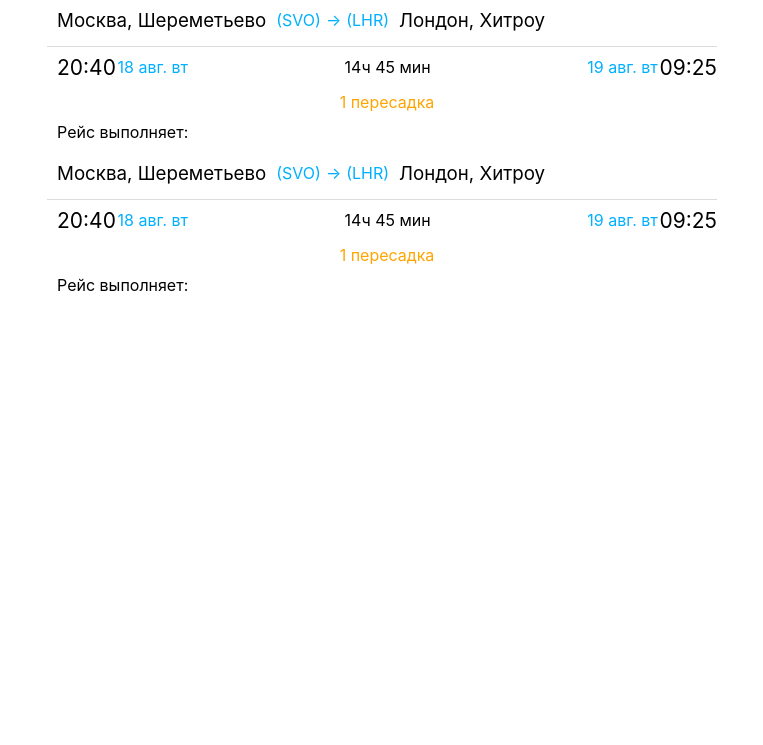
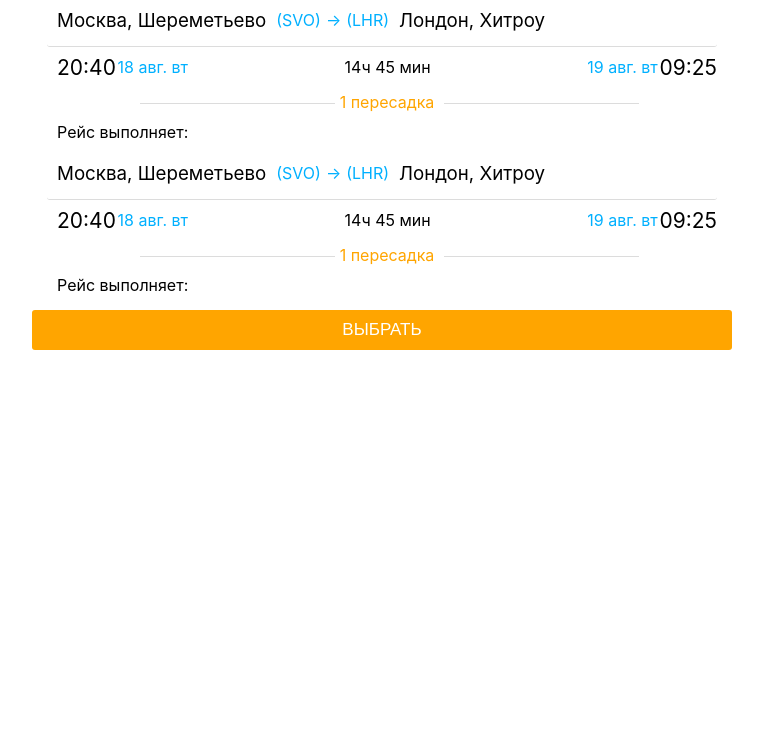
Before and after one commit to PavelEremeev/gridnine_test-task, a React app: page / in a window 1280 px wide. Shown: the part 55-800 px from the top of the page, without its empty margins (258-1021 px from the left). Built offline with nearby package versions, Linux system fonts and the light colour scheme.

Commit message:
Исправлены стили, добавлена кнопка

```diff
--- a/src/components/Ticket.css
+++ b/src/components/Ticket.css
@@ -46,6 +46,7 @@
 	margin-left: 15px;
 	margin-right: 15px;
 	padding-left: 10px;
+	border-radius: 3px;
 }
 
 .ticket__title {
@@ -76,7 +77,7 @@
 	padding-left: 10px;
 	flex-direction: column;
 	display: flex;
-
+	border-radius: 3px;
 }
 
 
@@ -110,8 +111,30 @@
 
 .ticket__stops {
 	color: orange;
-	align-self: center;
+	text-align: center;
 	margin: 5px;
+	overflow: hidden;
+}
+
+.ticket__stops::before,
+.ticket__stops::after {
+	content: "";
+	display: inline-block;
+	vertical-align: middle;
+	width: 30%;
+	height: 1px;
+	background-color: gainsboro;
+	position: relative;
+}
+
+.ticket__stops:before {
+	margin-left: -50%;
+	left: -5px;
+}
+
+.ticket__stops:after {
+	margin-right: -50%;
+	right: -10px;
 }
 
 .ticket__airline-info {
@@ -119,3 +142,22 @@
 	padding-left: 10px;
 
 }
+
+.ticket__button {
+	color: white;
+	outline: none;
+	border: none;
+	background-color: orange;
+	width: 100%;
+	height: 40px;
+	border-radius: 3px;
+	font-size: 17px;
+	transition: .2s ease;
+	margin-top: 10px;
+}
+
+.ticket__button:hover {
+	cursor: pointer;
+	opacity: 0.7;
+	transition: .2s ease;
+}
--- a/src/components/Ticket.js
+++ b/src/components/Ticket.js
@@ -13,7 +13,7 @@ function Ticket() {
 					<h2 className='ticket__airline-title'>POLISH</h2>
 					<div className='ticket__header-wrapper'>
 						<p className='ticket__price'>123213 P</p>
-						<span className='ticket__price-desription'>Стоимость для одного взрослого билета</span>
+						<span className='ticket__price-desription'>Стоимость для одного взрослого пассажира</span>
 					</div>
 				</div>
 				<div className='ticket__section'>
@@ -52,7 +52,9 @@ function Ticket() {
 					<p className='ticket__stops'>1 пересадка</p>
 				</div>
 				<p className='ticket__airline-info'>Рейс выполняет:</p>
+				<button className='ticket__button'>ВЫБРАТЬ</button>
 			</div>
+
 		</article>
 	);
 }
```
